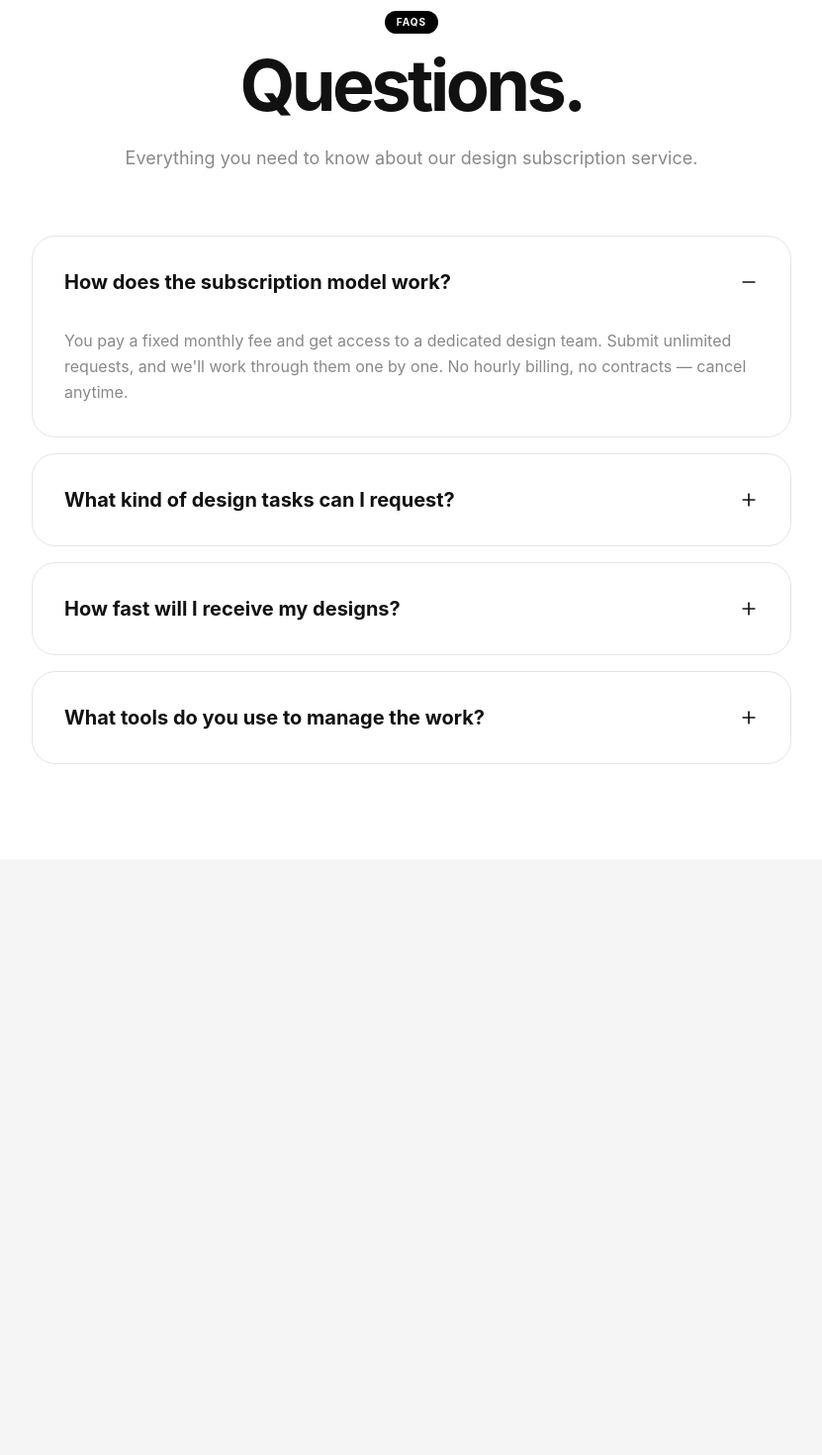
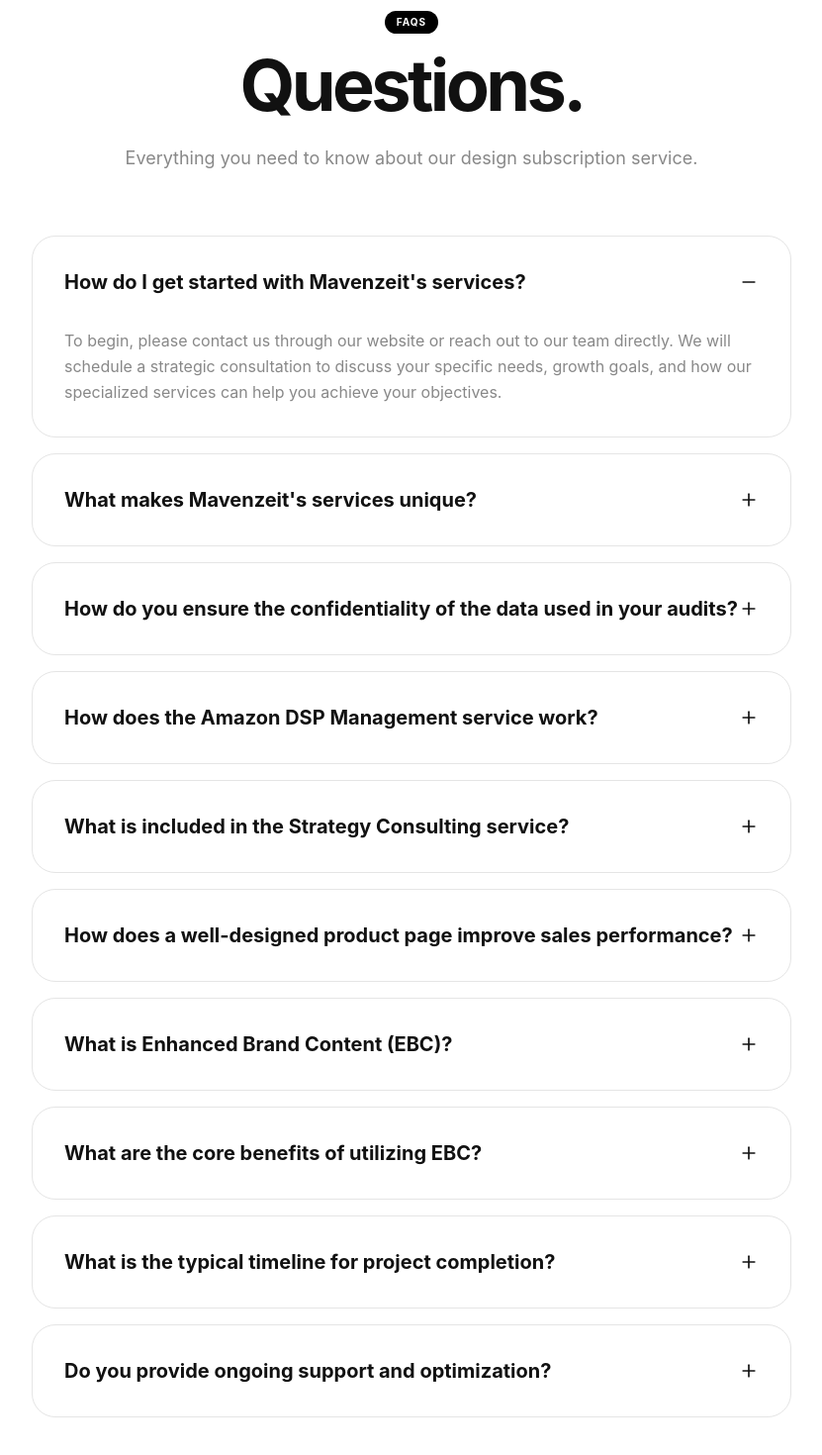
Before and after one commit to Chandrikamohan/Mavenzeit, a React (Vite) app: page /faqs in a window 1280 px wide. Shown: the part 120-1590 px from the top of the page at 99% size, without its empty margins (224-1055 px from the left). Before the commit the page ends 988 px from the top, so only its background shows below. Built offline with nearby package versions, Linux system fonts and the light colour scheme.

Commit message:
Added faqs on FAQ.tsx

```diff
--- a/src/FAQ.tsx
+++ b/src/FAQ.tsx
@@ -4,10 +4,46 @@ import { Plus, Minus } from 'lucide-react';
 
 const FAQ = () => {
     const faqs = [
-        { q: "How does the subscription model work?", a: "You pay a fixed monthly fee and get access to a dedicated design team. Submit unlimited requests, and we'll work through them one by one. No hourly billing, no contracts — cancel anytime." },
-        { q: "What kind of design tasks can I request?", a: "Everything from brand identity and UI/UX design to social media graphics, pitch decks, and custom illustrations. We cover the full spectrum of digital design." },
-        { q: "How fast will I receive my designs?", a: "Most requests are delivered in 2-3 business days. More complex projects like full website redesigns or mobile apps are broken down into smaller milestones." },
-        { q: "What tools do you use to manage the work?", a: "We primarily use Figma for design and Trello or Notion for project management. Communication happens asynchronously via Slack or our dedicated design portal." },
+        {
+            q: "How do I get started with Mavenzeit's services?",
+            a: "To begin, please contact us through our website or reach out to our team directly. We will schedule a strategic consultation to discuss your specific needs, growth goals, and how our specialized services can help you achieve your objectives."
+        },
+        {
+            q: "What makes Mavenzeit's services unique?",
+            a: "Our services are engineered to deliver exceptional results by combining deep industry expertise with data-driven strategies and high-end creative solutions. We focus on crafting content that not only looks premium but is also optimized for high conversion rates—leveraging our extensive experience with over one million product listings and award-winning Amazon advertising strategies."
+        },
+        {
+            q: "How do you ensure the confidentiality of the data used in your audits?",
+            a: "We prioritize data security. All data collected during our audits is kept strictly confidential and protected within our secure audit infrastructure. Only authorized personnel have access to this information to ensure your business intelligence remains private."
+        },
+        {
+            q: "How does the Amazon DSP Management service work?",
+            a: "Our Amazon DSP Management includes:\n\n• Utilizing a self-serve seat for precise campaign execution\n• Building high-intent audience segments based on your product's specific requirements\n• Launching campaigns with budgets starting as low as $1,000\n• Developing custom audience creations with granular targeting\n• Dedicated creative services for DSP advertising (billed separately from service fees)"
+        },
+        {
+            q: "What is included in the Strategy Consulting service?",
+            a: "Our Strategy Consulting service provides:\n\n• A comprehensive one-to-three month engagement package\n• Hands-on strategic guidance and tailored roadmap creation\n• Direct collaboration with your team to develop a robust sales strategy\n• Empowering your team to operate independently following the consulting period"
+        },
+        {
+            q: "How does a well-designed product page improve sales performance?",
+            a: "A professionally designed product page captures more consumer attention, clearly communicates unique product benefits, and builds the trust necessary to drive purchase decisions through optimized visuals, persuasive copy, and strategic keyword placement."
+        },
+        {
+            q: "What is Enhanced Brand Content (EBC)?",
+            a: "Enhanced Brand Content (also known as A+ Content) allows brand owners to create richer, highly detailed product descriptions. It incorporates high-quality imagery, compelling brand stories, and custom layout modules to elevate your product's visual presentation and brand identity on Amazon."
+        },
+        {
+            q: "What are the core benefits of utilizing EBC?",
+            a: "Implementing EBC significantly improves conversion rates, fosters brand loyalty, and reduces product return rates. It also enhances SEO performance and provides a distinct competitive advantage by offering an immersive and informative shopping experience."
+        },
+        {
+            q: "What is the typical timeline for project completion?",
+            a: "Project timelines vary based on the specific scope and complexity of the requirements. Generally, we provide a detailed milestone schedule during our initial consultation and are committed to delivering high-quality, professional results within a timely and efficient manner."
+        },
+        {
+            q: "Do you provide ongoing support and optimization?",
+            a: "Yes, we offer comprehensive ongoing support and optimization services to ensure your content maintains peak performance as market conditions evolve. If you have any additional questions or would like to learn more about how Mavenzeit can scale your business, please contact us. We are here to help you achieve your Amazon sales and growth goals."
+        },
     ];
 
     const [openIndex, setOpenIndex] = useState<number | null>(0);
@@ -41,7 +77,7 @@ const FAQ = () => {
                                         exit={{ height: 0, opacity: 0 }}
                                         className="overflow-hidden"
                                     >
-                                        <div className="p-8 pt-0 text-brand-muted leading-relaxed">
+                                        <div className="p-8 pt-0 text-brand-muted leading-relaxed whitespace-pre-line">
                                             {f.a}
                                         </div>
                                     </motion.div>
```
